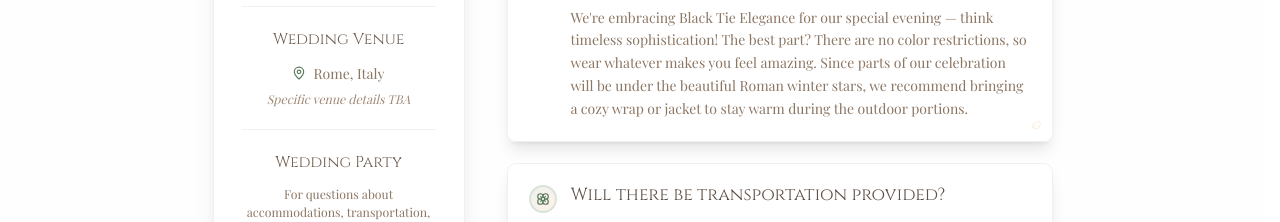
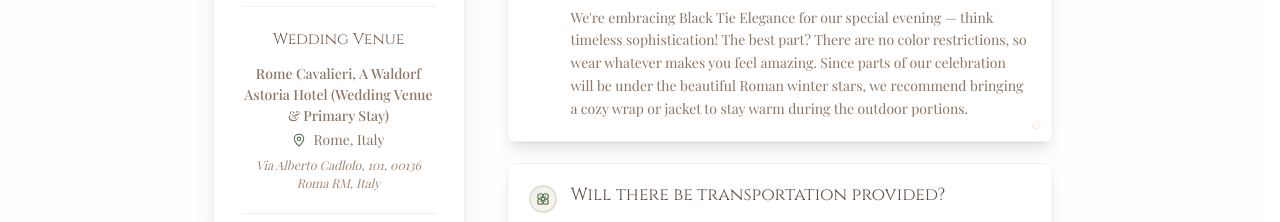
Before and after one commit to jamilfaisal/Wedding-RSVP-Website, a Next.js app: page /en/contact-faqs in a window 1280 px wide. Shown: the part 501-723 px from the top of the page. Built offline with nearby package versions, Linux system fonts and the light colour scheme; no server answers.

Commit message:
Update Contact component with hotel details

```diff
--- a/src/components/pages/contact-faqs/contact.tsx
+++ b/src/components/pages/contact-faqs/contact.tsx
@@ -62,6 +62,10 @@ function renderWeddingVenue(t: (key: string) => string) {
         >
           {t('contactFAQs.venue')}
         </h4>
+        <div className="space-y-1">
+          <p className="font-medium text-brown-600" style={{ fontFamily: 'var(--font-serif)' }}>
+            {t('hotels.mainHotel.name')}
+          </p>
           <div className="flex items-center justify-center gap-2 text-brown-600">
             <MapPin className="w-4 h-4 text-sage-600" />
             <span style={{ fontFamily: 'var(--font-serif)' }}>
@@ -72,8 +76,9 @@ function renderWeddingVenue(t: (key: string) => string) {
             className="text-sm text-brown-500 mt-2 italic"
             style={{ fontFamily: 'var(--font-serif)' }}
           >
-          {t('contactFAQs.specificVenueDetails')}
+            {t('ceremony.fullAddressNote')}
           </p>
+        </div>
       </div>
     </div>
   );
```
Lines whose indentation alone changed are shown as unchanged.
